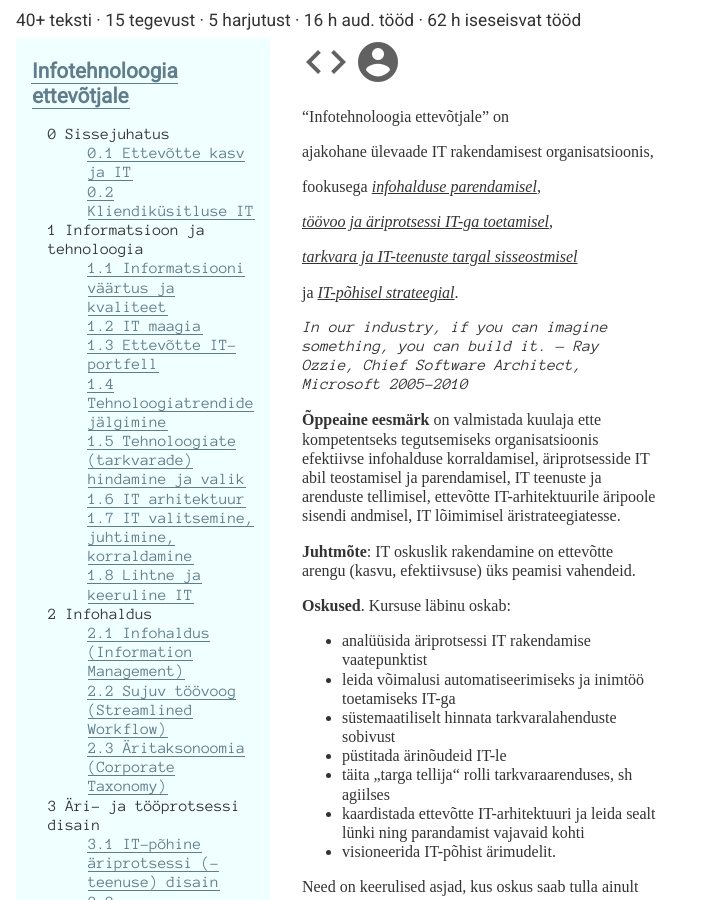
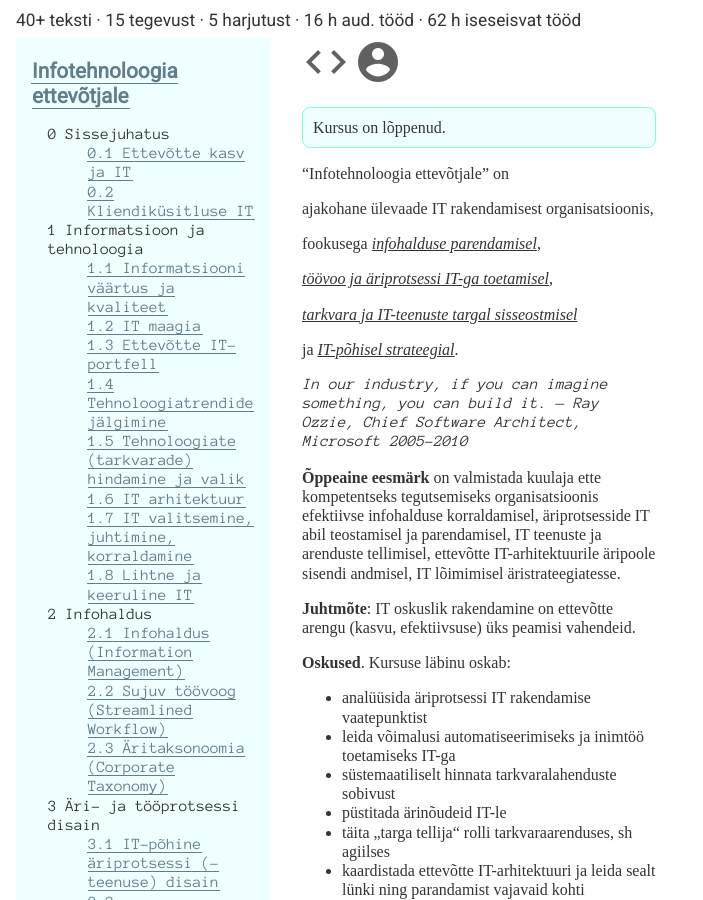
Before and after one commit to agiil/IT, a Jekyll site: the page built from index.md, in a window 1280 px wide and 900 px high. Shown: the whole window, without its empty margins (0-703 px from the left). Built offline with Jekyll 4.4.1, drawn with Linux system fonts in a browser that asks for light colours.

Commit message:
Teade kursuse lõppemise kohta.

```diff
--- a/index.md
+++ b/index.md
@@ -9,12 +9,10 @@ layout: Avaleht
   <i class="material-icons ikoon purple">account_circle</i>
 </p>
 
-<!-- div style='border: 1px solid Black; margin-bottom: 2em; padding: 0 8px; '>
-  <p style='margin-bottom: 2px;'>
-    <span class='uut'>Mis on uut?</span><br>
-    Semestri algus 03.02.2017
-  </p>
-</div -->
+<p class='teade'>
+  Kursus on lõppenud.
+</p>
+
 
 "Infotehnoloogia ettevõtjale" on
 
```
Also changed, not shown: Stiil.md (+1 -1 lines).
